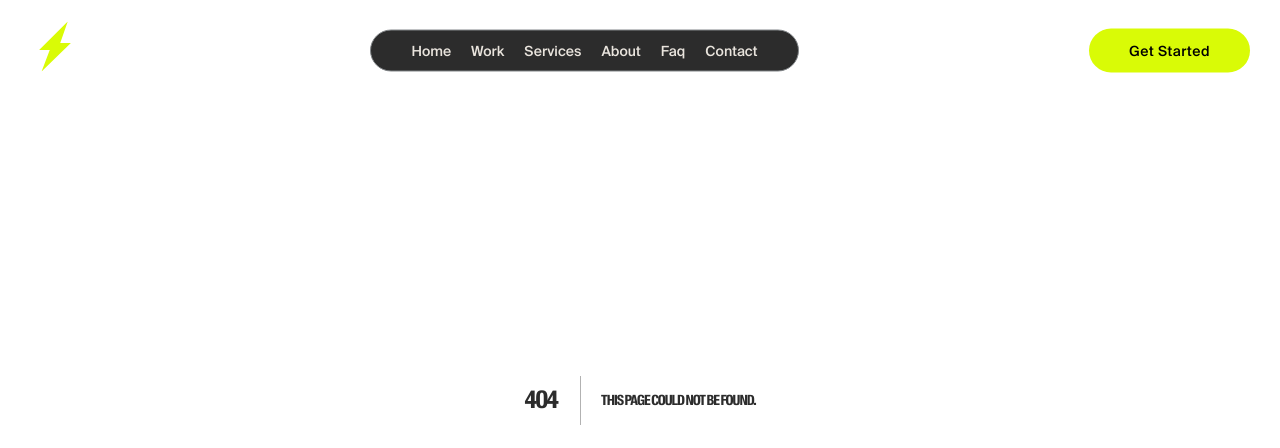
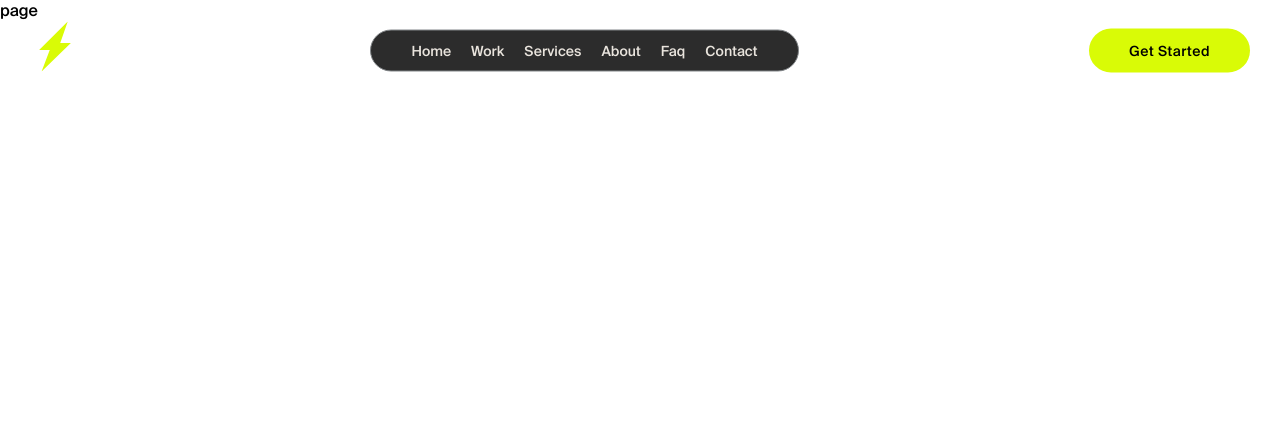
Before and after one commit to ChristianWare/fnf062025, a Next.js app: page /contact in a window 1280 px wide. Before the commit this address had no page. Shown: the top 448 px of the page. Built offline with nearby package versions, Linux system fonts and the light colour scheme.

Commit message:
contact page start

```diff
--- /dev/null
+++ b/src/app/contact/page.tsx
@@ -0,0 +1,5 @@
+export default function ContactPage() {
+  return (
+    <div>page</div>
+  )
+}
```
